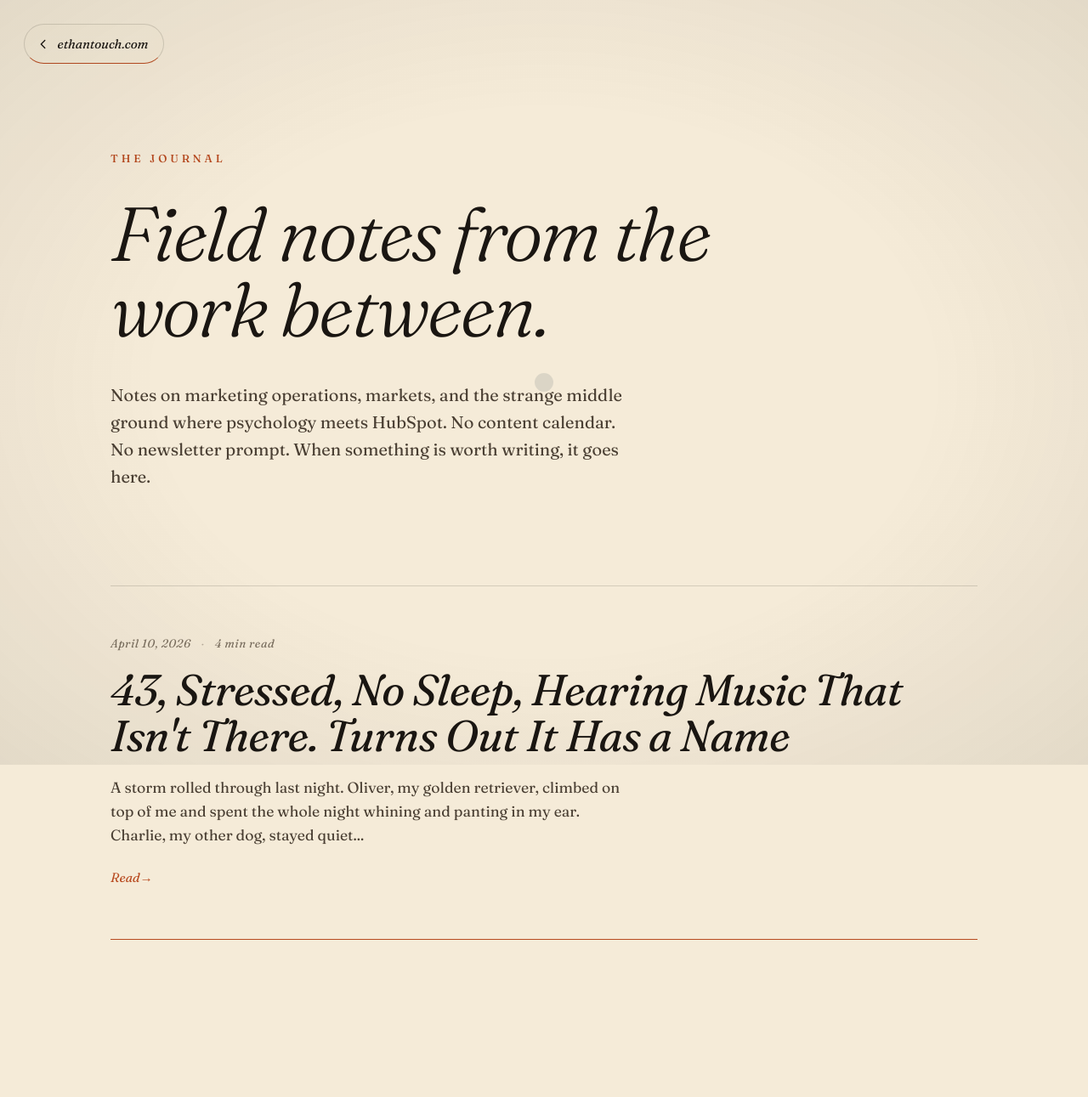
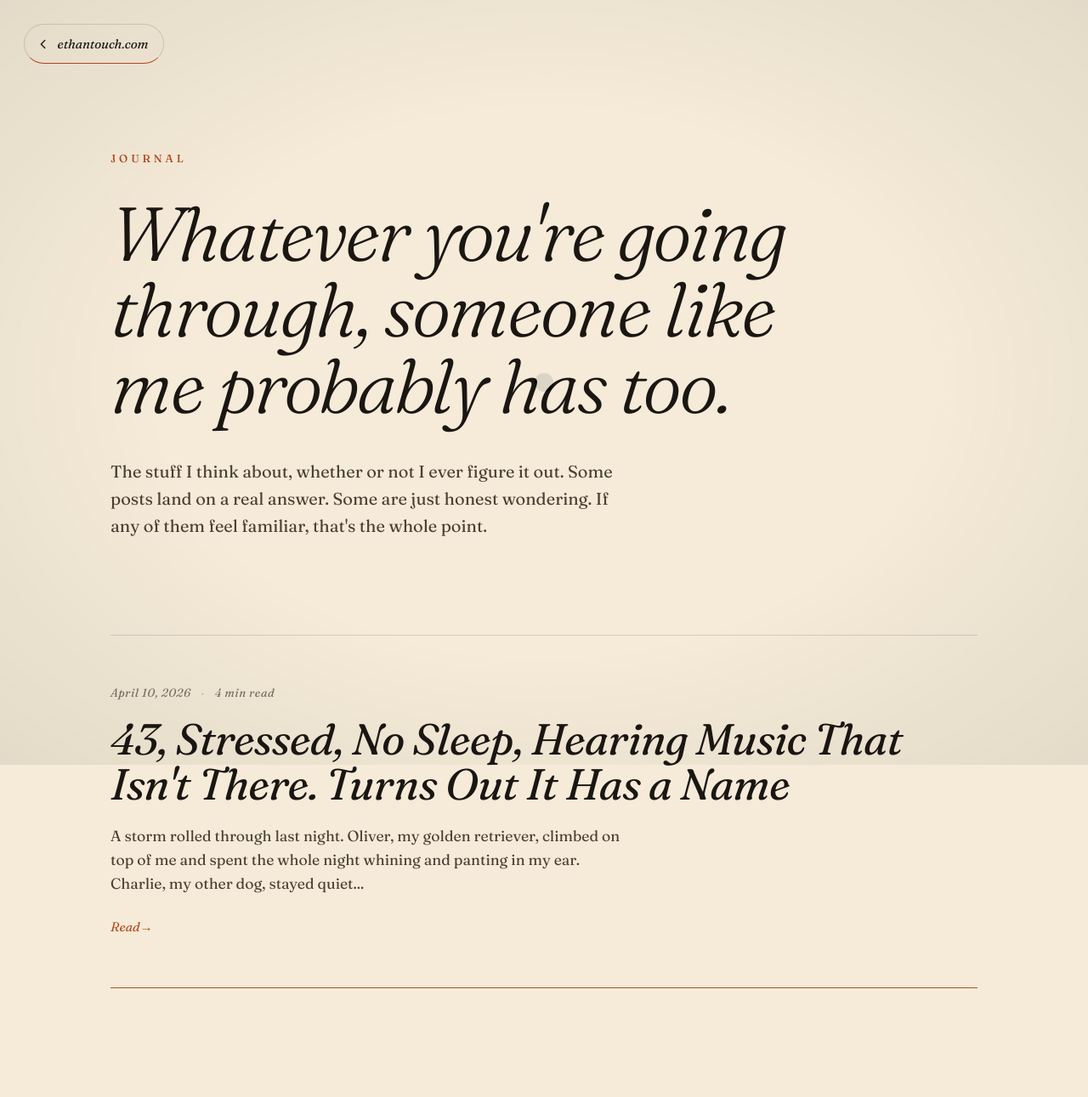
Before and after one commit to woofwallee/ethantouch.com, a Jekyll site: the page built from journal/index.html, in a window 1280 px wide. Shown: the whole page at 85% size. Built offline with Jekyll 4.4.1, drawn with Linux system fonts in a browser that asks for light colours; before the commit the page ends 1234 px from its top, so only the background shows below that.

Commit message:
Apply journal identity brief: tagline, intro, byline, article schema
- Replace placeholder landing copy with the brief's tagline and Ethan's intro
- Drop "The" from section label so it matches the brief ("Journal" everywhere)
- Add "by Ethan Touch" byline to post header meta line
- Add JSON-LD Article schema to post pages for richer search results
- Use page.image (when set) for OG/Twitter image instead of generic default

Co-Authored-By: Claude Opus 4.6 <noreply@anthropic.com>

```diff
--- a/_layouts/journal-base.html
+++ b/_layouts/journal-base.html
@@ -11,7 +11,7 @@
   <!-- Open Graph -->
   <meta property="og:title" content="{{ page.title | default: site.title }}">
   <meta property="og:description" content="{{ page.description | default: site.description }}">
-  <meta property="og:image" content="{{ site.url }}/images/og-image.png">
+  <meta property="og:image" content="{{ site.url }}{{ page.image | default: '/images/og-image.png' }}">
   <meta property="og:url" content="{{ site.url }}{{ page.url }}">
   <meta property="og:type" content="{% if page.layout == 'journal-post' %}article{% else %}website{% endif %}">
 
@@ -19,7 +19,30 @@
   <meta name="twitter:card" content="summary_large_image">
   <meta name="twitter:title" content="{{ page.title | default: site.title }}">
   <meta name="twitter:description" content="{{ page.description | default: site.description }}">
-  <meta name="twitter:image" content="{{ site.url }}/images/og-image.png">
+  <meta name="twitter:image" content="{{ site.url }}{{ page.image | default: '/images/og-image.png' }}">
+
+  {% if page.layout == 'journal-post' %}
+  <!-- Article schema (JSON-LD) -->
+  <script type="application/ld+json">
+  {
+    "@context": "https://schema.org",
+    "@type": "Article",
+    "headline": {{ page.title | jsonify }},
+    "description": {{ page.description | jsonify }},
+    {% if page.image %}"image": "{{ site.url }}{{ page.image }}",
+    {% endif %}"datePublished": "{{ page.date | date_to_xmlschema }}",
+    "author": {
+      "@type": "Person",
+      "name": "Ethan Touch",
+      "url": "{{ site.url }}/"
+    },
+    "mainEntityOfPage": {
+      "@type": "WebPage",
+      "@id": "{{ site.url }}{{ page.url }}"
+    }
+  }
+  </script>
+  {% endif %}
 
   <!-- Favicon -->
   <link rel="icon" href="/favicon.ico" type="image/x-icon">
--- a/_layouts/journal-index.html
+++ b/_layouts/journal-index.html
@@ -12,9 +12,9 @@ layout: journal-base
 <main class="journal-index">
 
   <header class="journal-index__header">
-    <div class="journal-index__label">The Journal</div>
-    <h1 class="journal-index__title">{{ page.headline | default: "Field notes from the work between." }}</h1>
-    <p class="journal-index__intro">{{ page.intro | default: "Notes on marketing operations, markets, and the strange middle ground where psychology meets HubSpot." }}</p>
+    <div class="journal-index__label">Journal</div>
+    <h1 class="journal-index__title">{{ page.headline | default: "Whatever you're going through, someone like me probably has too." }}</h1>
+    {% if page.intro %}<p class="journal-index__intro">{{ page.intro }}</p>{% endif %}
   </header>
 
   <div class="journal-index__list">
--- a/_layouts/journal-post.html
+++ b/_layouts/journal-post.html
@@ -21,6 +21,8 @@ layout: journal-base
     <div class="journal-post__meta">
       <time datetime="{{ page.date | date: '%Y-%m-%d' }}">{{ page.date | date: "%B %-d, %Y" }}</time>
       <span class="journal-post__sep">·</span>
+      <span class="journal-post__byline"><em>by Ethan Touch</em></span>
+      <span class="journal-post__sep">·</span>
       <span class="journal-post__readtime">{{ content | number_of_words | divided_by: 200 | plus: 1 }} min read</span>
     </div>
     <h1 class="journal-post__title">{{ page.title }}</h1>
--- a/journal/index.html
+++ b/journal/index.html
@@ -1,8 +1,8 @@
 ---
 layout: journal-index
-title: "The Journal"
-description: "Notes on marketing operations, markets, and the work between, by Ethan Touch."
-headline: "Field notes from the work between."
-intro: "Notes on marketing operations, markets, and the strange middle ground where psychology meets HubSpot. No content calendar. No newsletter prompt. When something is worth writing, it goes here."
+title: "Journal"
+description: "Personal essays by Ethan Touch. Whatever you're going through, someone like me probably has too."
+headline: "Whatever you're going through, someone like me probably has too."
+intro: "The stuff I think about, whether or not I ever figure it out. Some posts land on a real answer. Some are just honest wondering. If any of them feel familiar, that's the whole point."
 permalink: /journal/
 ---
```
